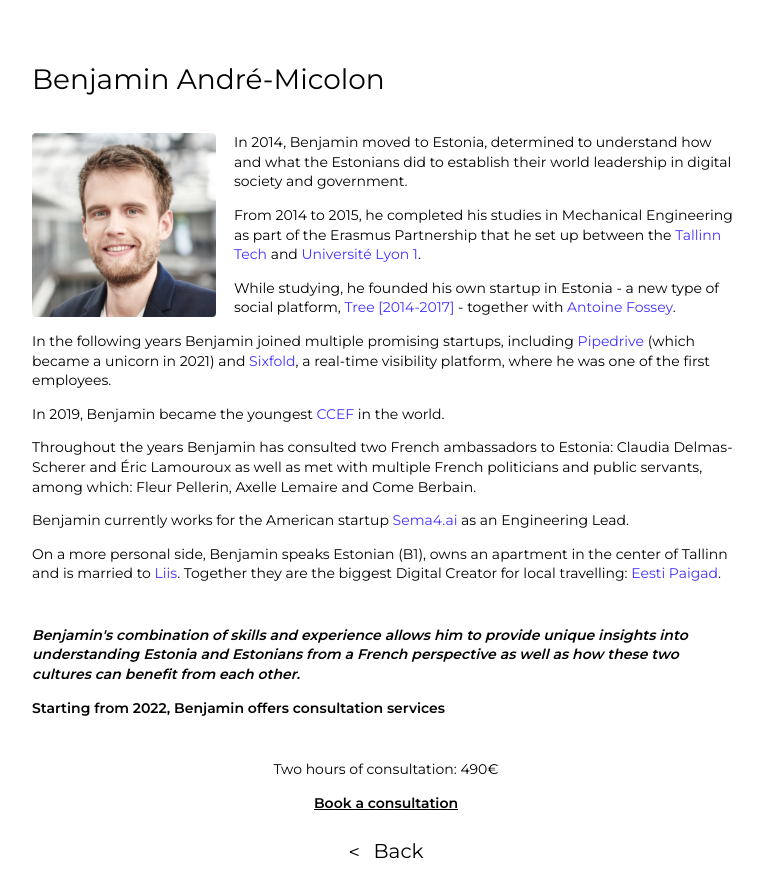
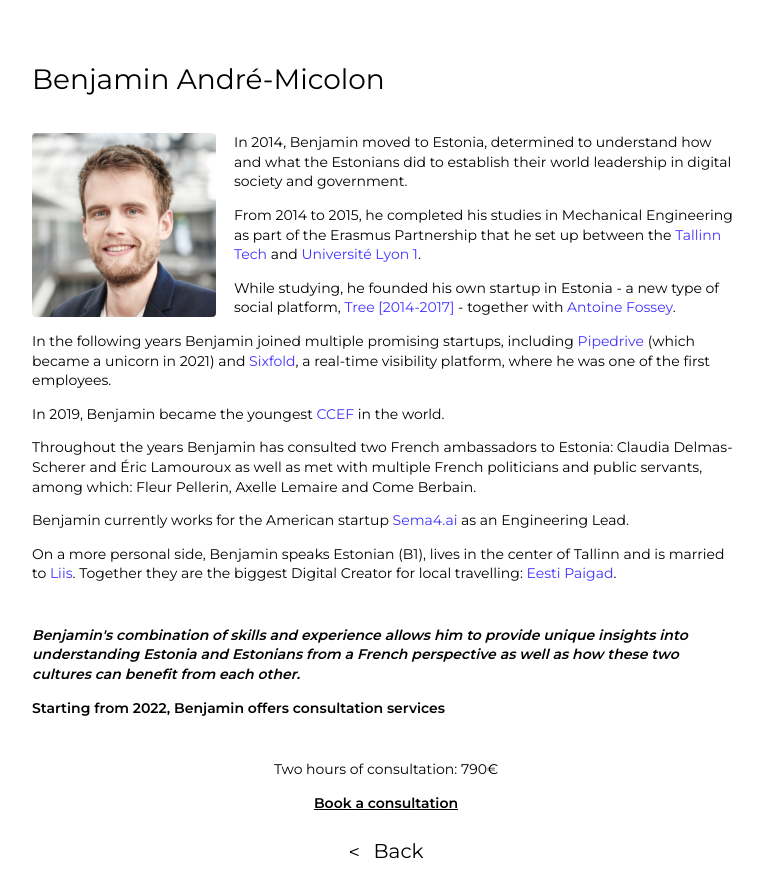
Before and after one commit to bendersej/bendersej.com, a Next.js app: page /consultancy in a window 1280 px wide. Shown: the whole page, without its empty margins (254-1017 px from the left). Built offline with nearby package versions, Linux system fonts and the light colour scheme.

Commit message:
feat: update styling and copy

```diff
--- a/components/Tile.tsx
+++ b/components/Tile.tsx
@@ -83,8 +83,8 @@ export const Tile: React.FunctionComponent<Props> = ({ content, isHoverable }) =
 					}
 					&:hover {
 						.tile__tag {
-              background: hsl(245deg, 100%, 60%);
-              border-color: hsl(245deg, 100%, 60%);
+							background: #2f2f2f;
+							border-color: #2f2f2f;
 							color: white;
 						}
 						h4 {
--- a/pages/consultancy.tsx
+++ b/pages/consultancy.tsx
@@ -53,9 +53,9 @@ const About = () => (
 				</p>
 				<p>
 					{' '}
-					On a more personal side, Benjamin speaks Estonian (B1), owns an apartment in the center of Tallinn and is
-					married to <a href="https://liisandremicolon.com">Liis</a>. Together they are the biggest Digital Creator for
-					local travelling: <a href="https://eestipaigad.ee/en">Eesti Paigad</a>.
+					On a more personal side, Benjamin speaks Estonian (B1), lives in the center of Tallinn and is married to{' '}
+					<a href="https://liisandremicolon.com">Liis</a>. Together they are the biggest Digital Creator for local
+					travelling: <a href="https://eestipaigad.ee/en">Eesti Paigad</a>.
 				</p>
 			</div>
 
@@ -74,7 +74,7 @@ const About = () => (
 				</p>
 			</div>
 			<div className="contact">
-				<p>Two hours of consultation: 490€</p>
+				<p>Two hours of consultation: 790€</p>
 				<a href="mailto:consultancy@bendersej.com">
 					<b>Book a consultation</b>
 				</a>
```
Lines whose indentation alone changed are shown as unchanged.
